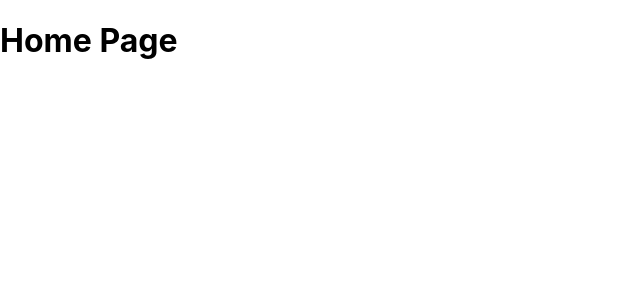
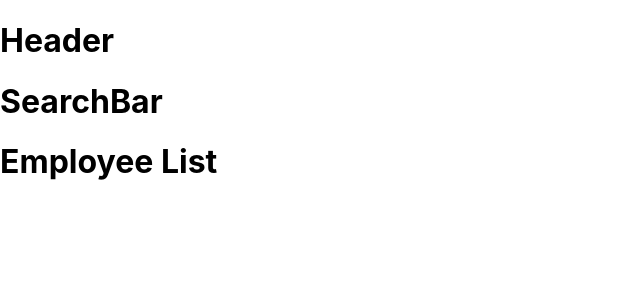
Before and after one commit to aidencullo/ALAB-320H.1.1, a React (Create React App) app in the folder my-react-app/: page / in a window 1280 px wide. Shown: the top 300 px of the page, without its empty margins (0-640 px from the left). Built offline with nearby package versions, Linux system fonts and the light colour scheme.

Commit message:
add dummy employeelist, header, searchbar components

```diff
--- /dev/null
+++ b/my-react-app/src/components/EmployeeList.js
@@ -0,0 +1,5 @@
+export default function EmployeeList() {
+  return (
+    <h1>Employee List</h1>
+  );
+}
--- /dev/null
+++ b/my-react-app/src/components/Header.js
@@ -0,0 +1,5 @@
+export default function Header() {
+  return (
+    <h1>Header</h1>
+  );
+}
--- /dev/null
+++ b/my-react-app/src/components/SearchBar.js
@@ -0,0 +1,5 @@
+export default function SearchBar() {
+  return (
+    <h1>SearchBar</h1>
+  );
+}
--- a/my-react-app/src/pages/HomePage.js
+++ b/my-react-app/src/pages/HomePage.js
@@ -1,5 +1,13 @@
+import Header from '../components/Header';
+import SearchBar from '../components/SearchBar';
+import EmployeeList from '../components/EmployeeList';
+
 export default function HomePage() {
   return (
-      <h1>Home Page</h1>
+    <>
+      <Header />
+      <SearchBar />
+      <EmployeeList />
+    </>
   );
 }
```
